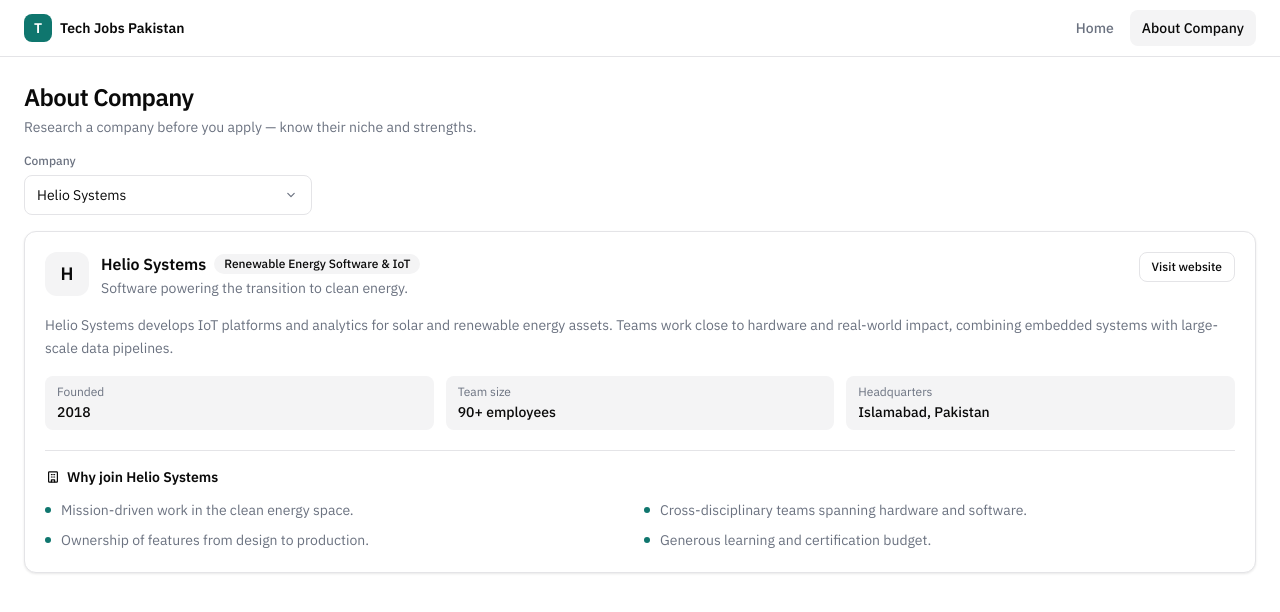
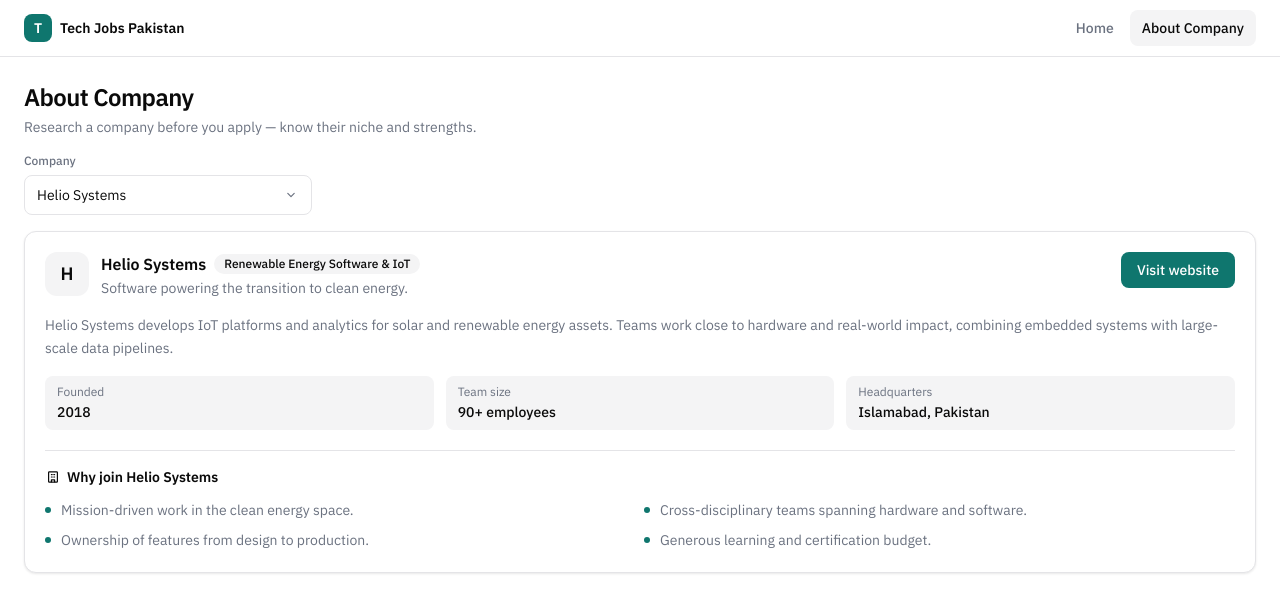
Before and after one commit to mubashirhussan/tech-radar, a Next.js app: page /about in a window 1280 px wide. Shown: the top 612 px of the page. Built offline with nearby package versions, Linux system fonts and the light colour scheme.

Commit message:
added primary color

```diff
--- /dev/null
+++ b/src/components/Button.jsx
@@ -0,0 +1,20 @@
+const baseClass =
+  "inline-flex items-center justify-center gap-2 rounded-md bg-primary px-4 py-2 text-sm font-medium text-primary-foreground transition-colors hover:opacity-90 focus:outline-none";
+
+export default function Button({ href, className = "", children, ...props }) {
+  const classes = `${baseClass} ${className}`.trim();
+
+  if (href) {
+    return (
+      <a href={href} target="_blank" rel="noopener noreferrer" className={classes} {...props}>
+        {children}
+      </a>
+    );
+  }
+
+  return (
+    <button className={classes} {...props}>
+      {children}
+    </button>
+  );
+}
--- a/src/components/CompanyAbout.jsx
+++ b/src/components/CompanyAbout.jsx
@@ -1,3 +1,4 @@
+import Button from "./Button";
 import { BuildingIcon } from "./icons";
 
 export default function CompanyAbout({ company }) {
@@ -20,14 +21,9 @@ export default function CompanyAbout({ company }) {
           </div>
           <p className="mt-0.5 text-sm text-muted">{company.tagline}</p>
         </div>
-        <a
-          href={company.website}
-          target="_blank"
-          rel="noopener noreferrer"
-          className="hidden shrink-0 rounded-md border border-border px-3 py-1.5 text-xs font-medium text-foreground transition-colors hover:bg-subtle sm:inline-block"
-        >
+        <Button href={company.website} className="hidden shrink-0 sm:inline-flex">
           Visit website
-        </a>
+        </Button>
       </div>
 
       <p className="mt-4 text-sm leading-relaxed text-muted">{company.description}</p>
--- a/src/components/JobDetails.jsx
+++ b/src/components/JobDetails.jsx
@@ -1,3 +1,4 @@
+import Button from "./Button";
 import {
   BriefcaseIcon,
   BuildingIcon,
@@ -35,14 +36,9 @@ export default function JobDetails({ job }) {
               {job.company}
             </p>
           </div>
-          <a
-            href={job.applyUrl}
-            target="_blank"
-            rel="noopener noreferrer"
-            className="shrink-0 rounded-md bg-primary px-4 py-2 text-sm font-medium text-primary-foreground transition-colors hover:opacity-90 focus:outline-none focus:ring-2 focus:ring-ring"
-          >
+          <Button href={job.applyUrl} className="shrink-0">
             Apply now
-          </a>
+          </Button>
         </div>
 
         <dl className="mt-5 grid grid-cols-2 gap-4 sm:grid-cols-4">
```
